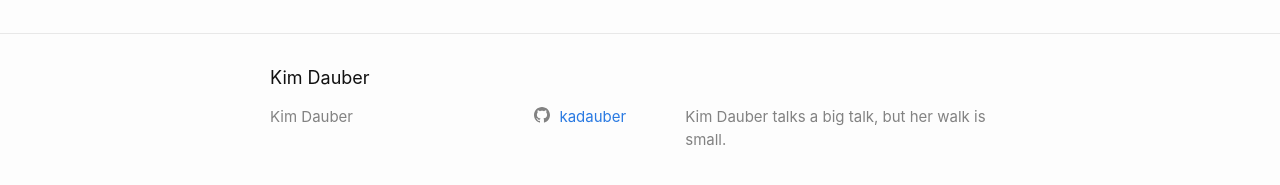
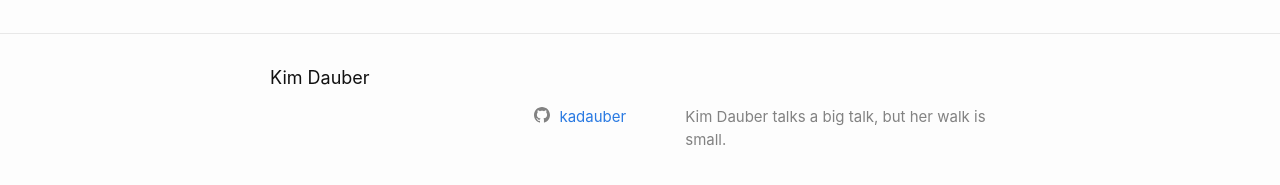
Before and after one commit to kadauber/kadauber.github.io, a Jekyll site: the page built from index.md, in a window 1280 px wide. Shown: the part 689-874 px from the top of the page. Built offline with Jekyll 4.4.1, drawn with Linux system fonts in a browser that asks for light colours.

Commit message:
no need for double title

```diff
--- a/_includes/footer.html
+++ b/_includes/footer.html
@@ -11,8 +11,6 @@
           <li class="p-name">
             {%- if site.author -%}
               {{ site.author | escape }}
-            {%- else -%}
-              {{ site.title | escape }}
             {%- endif -%}
             </li>
             {%- if site.email -%}
```
